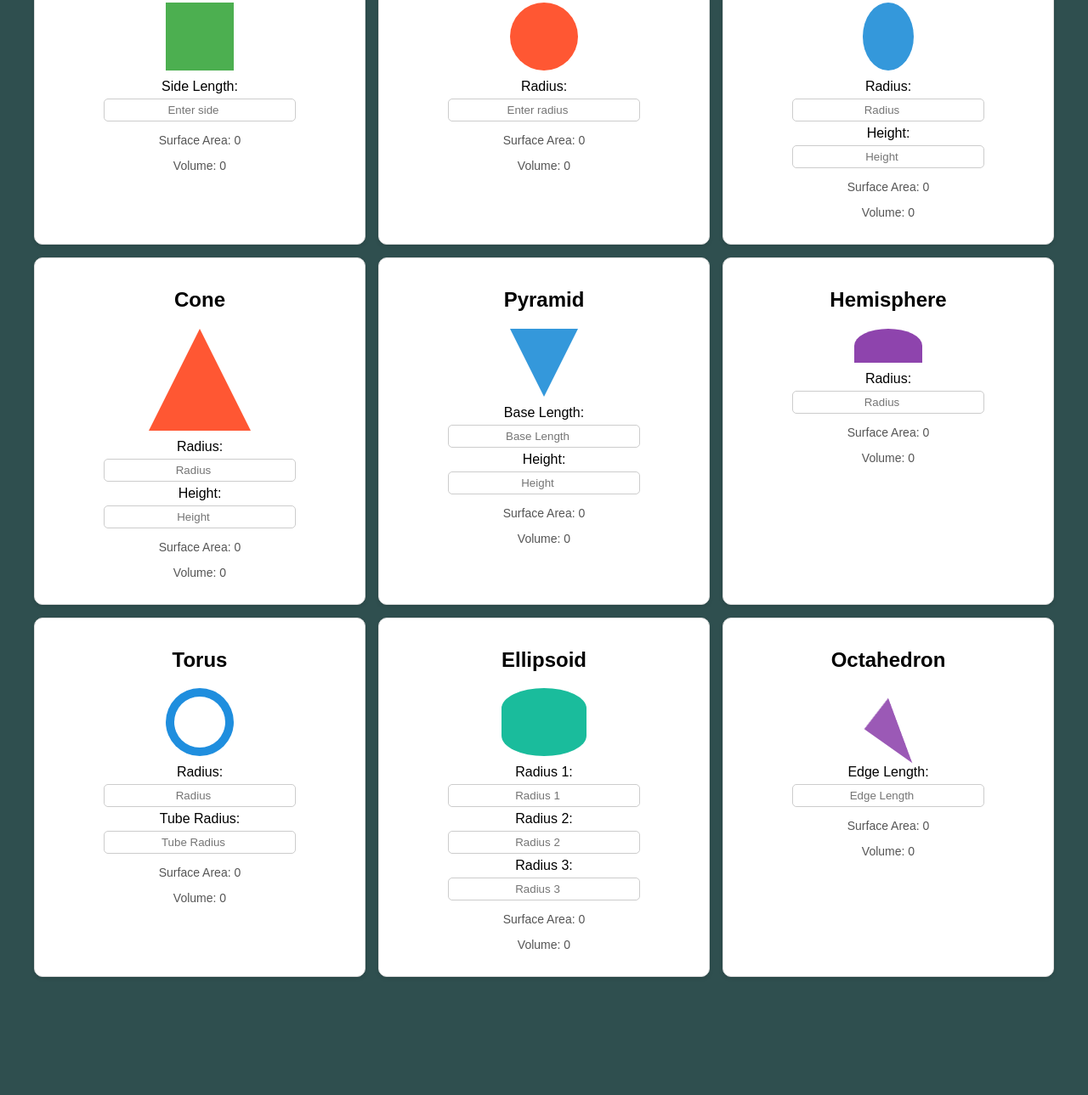
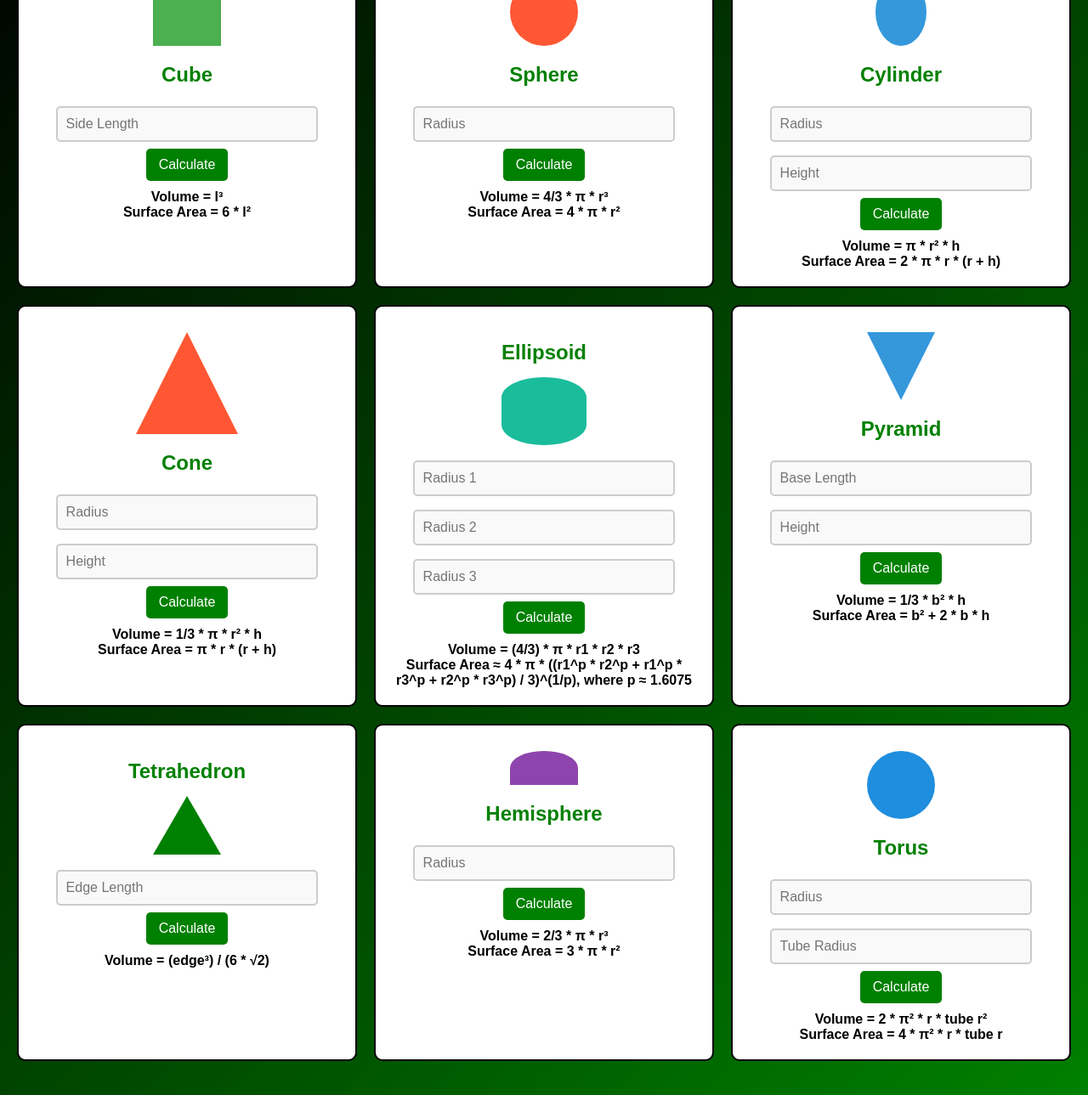
Before and after one commit to sagariyavaishnavi/js_pro, a plain HTML site: page geometry.html in a window 1280 px wide. Shown: the part 162-1451 px from the top of the page at 85% size. Before the commit the page ends 1332 px from the top, so only its background shows below. Drawn offline with Linux system fonts and the light colour scheme.

Commit message:
modified files

```diff
--- a/geometry.css
+++ b/geometry.css
@@ -1,41 +1,93 @@
 body {
-    font-family: Arial, sans-serif;
+  font-family:Arial, Helvetica, sans-serif;
   margin: 0;
   padding: 0;
-    text-align: center;
-    background-color: #f8f9fa;
-  }
-
-  h1 {
-    margin: 20px 0;
-    color: #333;
+  background: linear-gradient(135deg, black , green );
+  color: black;
+  display: flex;
+  flex-direction: column;
 }
 
 header {
   background: black;
-    color: white;
+  color: green;
   padding: 15px;
   text-align: center;
-    font-size: 26px;
+  font-size: 30px;
   font-weight: bold;
-    box-shadow: 0 4px 8px rgba(0, 0, 0, 0.3);
 }
 
-  .grid-container {
-    display: grid;
-    grid-template-columns: repeat(3, 1fr); /* 3x3 grid */
-    grid-gap: 15px;
-    padding: 20px;
-    max-width: 1200px;
-    margin: 0 auto;
+h2 {
+  color:green;
+  margin-bottom: 15px;
 }
 
-  .block {
-    background-color: #fff;
-    border: 1px solid #ddd;
+.container {
+  display: grid;
+  grid-template-columns: repeat(3, 1fr);
+  gap: 20px;
+  padding: 20px;
+  margin: 20px auto;
+}
+
+.section {
+  background:white;
+  border: 2px solid black;
   border-radius: 10px;
-    padding: 15px;
-    box-shadow: 0 2px 5px rgba(0, 0, 0, 0.1);
+  padding: 20px;
+  text-align: center;
+  transition: transform 0.3s ease, box-shadow 0.3s ease;
+}
+
+.section:hover {
+  transform: translateY(-5px);
+}
+
+.image {
+  height: 100px;
+  width: auto;
+}
+
+
+input {
+  padding: 10px;
+  margin: 8px 0;
+  border: 2px solid #ccc;
+  border-radius: 5px;
+  font-size: 16px;
+  width: 80%;
+  outline: none;
+  background: #f9f9f9;
+  color: #333;
+}
+
+
+button {
+  background: green; /* Teal button */
+  color: white;
+  border: none;
+  padding: 10px 15px;
+  border-radius: 5px;
+  font-size: 16px;
+  cursor: pointer;
+}
+
+button:hover {
+  background: black;
+  color: white;
+}
+
+.formula {
+  margin-top: 10px;
+  font-size: 14px;
+  color: black;
+  font-style: italic;
+}
+
+.result {
+  margin-top: 10px;
+  font-weight: bold;
+  color:black;
 }
 
 .shape {
@@ -71,7 +123,12 @@ body {
   border-bottom: 120px solid #FF5733;
   border-top: none;
 }
-
+.ellipsoid-shape {
+  background-color: #1ABC9C;
+  width: 100px;
+  height: 80px;
+  border-radius: 50% / 30%;
+}
 
 .pyramid-shape {
   width: 0;
@@ -80,6 +137,15 @@ body {
   border-right: 40px solid transparent;
   border-bottom: 80px solid #3498DB;
   transform: rotateX(180deg);
+}
+
+.tetrahedron-shape {
+  width :0 ; /* Base width for tetrahedron shape */
+  height :0 ; /* Base height for tetrahedron shape */
+  border-left :40px solid transparent ;
+  border-right :40px solid transparent ;
+  border-bottom :69.28px solid green; /* Tetrahedron base color (equilateral triangle)*/
+  position :relative ;
 }
 
 .hemisphere-shape {
@@ -97,47 +163,14 @@ body {
   position: relative;
 }
 
-  .torus-shape::before {
-    content: "";
-    position: absolute;
-    top: 10px;
-    left: 10px;
-    background-color: white;
-    width: 60px;
-    height: 60px;
-    border-radius: 50%;
+
+
+@media (max-width: 768px) {
+  header {
+      font-size: 25px;
   }
 
-  .ellipsoid-shape {
-    background-color: #1ABC9C;
-    width: 100px;
-    height: 80px;
-    border-radius: 50% / 30%;
+  .container {
+      grid-template-columns: repeat(auto-fill, minmax(100%,1fr));
   }
-
-  .octahedron-shape {
-    width: 0;
-    height: 0;
-    border-left: 40px solid transparent;
-    border-right: 40px solid transparent;
-    border-bottom: 80px solid #9B59B6;
-    transform: rotateX(45deg) rotateY(45deg);
 }
-
-  label, input {
-    display: block;
-    margin: 5px auto;
-  }
-
-  input {
-    padding: 5px;
-    width: 60%;
-    border: 1px solid #ccc;
-    border-radius: 5px;
-    text-align: center;
-  }
-
-  p {
-    font-size: 14px;
-    color: #555;
-  }
--- a/geometry.html
+++ b/geometry.html
@@ -3,109 +3,118 @@
 <head>
     <meta charset="UTF-8">
     <meta name="viewport" content="width=device-width, initial-scale=1.0">
-  <title>3D Geometry Shapes</title>
+    <title>3D Geometry Calculator</title>
     <link rel="stylesheet" href="geometry.css">
 </head>
-<body style="background-color:darkslategrey;">
+<body>
+
 <header>
-    3D Geometry Calculator - 9 Shapes
+    Geometry Calculator
 </header>
-  <div class="grid-container">
-    <!-- Blocks for 9 Shapes -->
-    <div class="block" id="cube">
+
+<div class="container">
+    <!-- Cube Section -->
+    <div class="section">
+        <div class="shape cube-shape"></div>
         <h2>Cube</h2>
-      <div class="shape cube-shape"></div>
-      <label>Side Length:</label>
-      <input type="number" id="cube-input" placeholder="Enter side">
-      <p>Surface Area: <span id="cube-sa">0</span></p>
-      <p>Volume: <span id="cube-vol">0</span></p>
+        <input type="number" id="cubeSide" placeholder="Side Length" />
+        <button onclick="calculateCube()">Calculate</button>
+        <div class="formula" id="cubeVolumeFormula"> </div>
+        <div class="result" id="cubeResult"> Volume = l³<br>Surface Area = 6 * l²</div>
     </div>
 
-    <div class="block" id="sphere">
+    <!-- Sphere Section -->
+    <div class="section">
+        <div class="shape sphere-shape"></div>
         <h2>Sphere</h2>
-      <div class="shape sphere-shape"></div>
-      <label>Radius:</label>
-      <input type="number" id="sphere-input" placeholder="Enter radius">
-      <p>Surface Area: <span id="sphere-sa">0</span></p>
-      <p>Volume: <span id="sphere-vol">0</span></p>
+        <input type="number" id="sphereRadius" placeholder="Radius" />
+        <button onclick="calculateSphere()">Calculate</button>
+        <div class="formula" id="sphereVolumeFormula"></div>
+        <div class="result" id="sphereResult"> Volume = 4/3 * π * r³<br>Surface Area = 4 * π * r²</div>
     </div>
 
-    <div class="block" id="cylinder">
+    <!-- Cylinder Section -->
+    <div class="section">
+        <div class="shape cylinder-shape"></div>
         <h2>Cylinder</h2>
-      <div class="shape cylinder-shape"></div>
-      <label>Radius:</label>
-      <input type="number" id="cylinder-radius" placeholder="Radius">
-      <label>Height:</label>
-      <input type="number" id="cylinder-height" placeholder="Height">
-      <p>Surface Area: <span id="cylinder-sa">0</span></p>
-      <p>Volume: <span id="cylinder-vol">0</span></p>
+        <input type="number" id="cylinderRadius" placeholder="Radius" />
+        <input type="number" id="cylinderHeight" placeholder="Height" />
+        <button onclick="calculateCylinder()">Calculate</button>
+        <div class="formula" id="cylinderVolumeFormula"></div>
+        <div class="result" id="cylinderResult">Volume = π * r² * h<br>Surface Area = 2 * π * r * (r + h)</div>
     </div>
 
-    <div class="block" id="cone">
+    <!-- Cone Section -->
+    <div class="section">
+        <div class="shape cone-shape"></div>
         <h2>Cone</h2>
-      <div class="shape cone-shape"></div>
-      <label>Radius:</label>
-      <input type="number" id="cone-radius" placeholder="Radius">
-      <label>Height:</label>
-      <input type="number" id="cone-height" placeholder="Height">
-      <p>Surface Area: <span id="cone-sa">0</span></p>
-      <p>Volume: <span id="cone-vol">0</span></p>
+        <input type="number" id="coneRadius" placeholder="Radius" />
+        <input type="number" id="coneHeight" placeholder="Height" />
+        <button onclick="calculateCone()">Calculate</button>
+        <div class="formula" id="coneVolumeFormula"></div>
+        <div class="result" id="coneResult">Volume = 1/3 * π * r² * h<br>Surface Area = π * r * (r + h)</div>
     </div>
 
-    <div class="block" id="pyramid">
-      <h2>Pyramid</h2>
-      <div class="shape pyramid-shape"></div>
-      <label>Base Length:</label>
-      <input type="number" id="pyramid-base" placeholder="Base Length">
-      <label>Height:</label>
-      <input type="number" id="pyramid-height" placeholder="Height">
-      <p>Surface Area: <span id="pyramid-sa">0</span></p>
-      <p>Volume: <span id="pyramid-vol">0</span></p>
-    </div>
-
-    <div class="block" id="hemisphere">
-      <h2>Hemisphere</h2>
-      <div class="shape hemisphere-shape"></div>
-      <label>Radius:</label>
-      <input type="number" id="hemisphere-radius" placeholder="Radius">
-      <p>Surface Area: <span id="hemisphere-sa">0</span></p>
-      <p>Volume: <span id="hemisphere-vol">0</span></p>
-    </div>
-
-    <div class="block" id="torus">
-      <h2>Torus</h2>
-      <div class="shape torus-shape"></div>
-      <label>Radius:</label>
-      <input type="number" id="torus-radius" placeholder="Radius">
-      <label>Tube Radius:</label>
-      <input type="number" id="torus-tube-radius" placeholder="Tube Radius">
-      <p>Surface Area: <span id="torus-sa">0</span></p>
-      <p>Volume: <span id="torus-vol">0</span></p>
-    </div>
-
-    <div class="block" id="ellipsoid">
+    <!-- Ellipsoid Section -->
+    <div class="section" >
         <h2>Ellipsoid</h2>
         <div class="shape ellipsoid-shape"></div>
-      <label>Radius 1:</label>
         <input type="number" id="ellipsoid-radius1" placeholder="Radius 1">
-      <label>Radius 2:</label>
         <input type="number" id="ellipsoid-radius2" placeholder="Radius 2">
-      <label>Radius 3:</label>
         <input type="number" id="ellipsoid-radius3" placeholder="Radius 3">
-      <p>Surface Area: <span id="ellipsoid-sa">0</span></p>
-      <p>Volume: <span id="ellipsoid-vol">0</span></p>
-    </div>
-
-    <div class="block" id="octahedron">
-      <h2>Octahedron</h2>
-      <div class="shape octahedron-shape"></div>
-      <label>Edge Length:</label>
-      <input type="number" id="octahedron-edge" placeholder="Edge Length">
-      <p>Surface Area: <span id="octahedron-sa">0</span></p>
-      <p>Volume: <span id="octahedron-vol">0</span></p>
+        <button onclick="calculateEllipsoid()">Calculate</button>
+        <div class="formula" id="coneVolumeFormula"></div>
+        <div class="result" id="ellipsoidResult">
+            Volume = (4/3) * π * r1 * r2 * r3<br>
+            Surface Area ≈ 4 * π * ((r1^p * r2^p + r1^p * r3^p + r2^p * r3^p) / 3)^(1/p), where p ≈ 1.6075
         </div>
       </div>
 
-  <script src="geometry.js"></script>
+    <!-- Pyramid Section -->
+    <div class="section">
+        <div class="shape pyramid-shape"></div>
+        <h2>Pyramid</h2>
+        <input type="number" id="pyramidBase" placeholder="Base Length" />
+        <input type="number" id="pyramidHeight" placeholder="Height" />
+        <button onclick="calculatePyramid()">Calculate</button>
+        <div class="formula" id="pyramidVolumeFormula"></div>
+        <div class="result" id="pyramidResult"> Volume = 1/3 * b² * h<br>Surface Area = b² + 2 * b * h</div>
+    </div>
+
+    <!-- Tetrahedron Section -->
+    <div class="section">
+        <h2>Tetrahedron</h2>
+        <div class="shape tetrahedron-shape"></div>
+        <input type="number" id="tetrahedronEdge" placeholder="Edge Length" />
+        <button onclick="calculateTetrahedron()">Calculate</button>
+        <div class="formula" id="tetrahedronVolumeFormula"></div>
+        <div class="result" id="tetrahedronResult"> Volume = (edge³) / (6 * √2)</div>
+    </div>
+
+    <!-- Hemisphere Section -->
+    <div class="section">
+        <div class="shape hemisphere-shape"></div>
+        <h2>Hemisphere</h2>
+        <input type="number" id="hemisphereRadius" placeholder="Radius" />
+        <button onclick="calculateHemisphere()">Calculate</button>
+        <div class="formula" id="hemisphereVolumeFormula"></div>
+        <div class="result" id="hemisphereResult"> Volume = 2/3 * π * r³<br>Surface Area = 3 * π * r²</div>
+    </div>
+
+    <!-- Torus Section -->
+    <div class="section">
+        <div class="shape torus-shape"></div>
+        <h2>Torus</h2>
+        <input type="number" id="torusRadius" placeholder="Radius" />
+        <input type="number" id="torusTubeRadius" placeholder="Tube Radius" />
+        <button onclick="calculateTorus()">Calculate</button>
+        <div class="formula" id="torusVolumeFormula"></div>
+        <div class="result" id="torusResult"> Volume = 2 * π² * r * tube r²<br>Surface Area = 4 * π² * r * tube r</div>
+    </div>
+</div>
+
+<script src="geometry.js">
+</script>
+
 </body>
 </html>
--- a/geometry.js
+++ b/geometry.js
@@ -1,88 +1,73 @@
-// Function to calculate Cube
 function calculateCube() {
-    const side = parseFloat(document.getElementById("cube-input").value) || 0;
-    document.getElementById("cube-sa").textContent = (6 * side ** 2).toFixed(2);
-    document.getElementById("cube-vol").textContent = (side ** 3).toFixed(2);
+  const side = document.getElementById("cubeSide").value;
+  const volume = Math.pow(side, 3);
+  const surfaceArea = 6 * Math.pow(side, 2);
+  document.getElementById("cubeResult").innerText = `Result:\nVolume: ${volume}\nSurface Area: ${surfaceArea}`;
 }
 
-  // Function to calculate Sphere
 function calculateSphere() {
-    const radius = parseFloat(document.getElementById("sphere-input").value) || 0;
-    document.getElementById("sphere-sa").textContent = (4 * Math.PI * radius ** 2).toFixed(2);
-    document.getElementById("sphere-vol").textContent = ((4 / 3) * Math.PI * radius ** 3).toFixed(2);
+  const radius = document.getElementById("sphereRadius").value;
+  const volume = (4 / 3) * Math.PI * Math.pow(radius, 3);
+  const surfaceArea = 4 * Math.PI * Math.pow(radius, 2);
+  document.getElementById("sphereResult").innerText = `Result:\nVolume: ${volume}\nSurface Area: ${surfaceArea}`;
 }
 
-  // Function to calculate Cylinder
 function calculateCylinder() {
-    const radius = parseFloat(document.getElementById("cylinder-radius").value) || 0;
-    const height = parseFloat(document.getElementById("cylinder-height").value) || 0;
-    document.getElementById("cylinder-sa").textContent = (2 * Math.PI * radius * (radius + height)).toFixed(2);
-    document.getElementById("cylinder-vol").textContent = (Math.PI * radius ** 2 * height).toFixed(2);
+  const radius = document.getElementById("cylinderRadius").value;
+  const height = document.getElementById("cylinderHeight").value;
+  const volume = Math.PI * Math.pow(radius, 2) * height;
+  const surfaceArea = 2 * Math.PI * radius * (radius + height);
+  document.getElementById("cylinderResult").innerText = `Result:\nVolume: ${volume}\nSurface Area: ${surfaceArea}`;
 }
 
-  // Function to calculate Cone
 function calculateCone() {
-    const radius = parseFloat(document.getElementById("cone-radius").value) || 0;
-    const height = parseFloat(document.getElementById("cone-height").value) || 0;
-    const slantHeight = Math.sqrt(radius ** 2 + height ** 2);
-    document.getElementById("cone-sa").textContent = (Math.PI * radius * (radius + slantHeight)).toFixed(2);
-    document.getElementById("cone-vol").textContent = ((1 / 3) * Math.PI * radius ** 2 * height).toFixed(2);
+  const radius = document.getElementById("coneRadius").value;
+  const height = document.getElementById("coneHeight").value;
+  const volume = (1 / 3) * Math.PI * Math.pow(radius, 2) * height;
+  const slantHeight = Math.sqrt(Math.pow(radius, 2) + Math.pow(height, 2));
+  const surfaceArea = Math.PI * radius * (radius + slantHeight);
+  document.getElementById("coneResult").innerText = `Result:\nVolume: ${volume}\nSurface Area: ${surfaceArea}`;
 }
 
-  // Function to calculate Pyramid
-  function calculatePyramid() {
-    const base = parseFloat(document.getElementById("pyramid-base").value) || 0;
-    const height = parseFloat(document.getElementById("pyramid-height").value) || 0;
-    const surfaceArea = base * base + 2 * base * Math.sqrt((base / 2) ** 2 + height ** 2);
-    const volume = (1 / 3) * base ** 2 * height;
-    document.getElementById("pyramid-sa").textContent = surfaceArea.toFixed(2);
-    document.getElementById("pyramid-vol").textContent = volume.toFixed(2);
+function calculateEllipsoid() {
+  const r1 = parseFloat(document.getElementById("ellipsoid-radius1").value);
+  const r2 = parseFloat(document.getElementById("ellipsoid-radius2").value);
+  const r3 = parseFloat(document.getElementById("ellipsoid-radius3").value);
+  const volume = (4 / 3) * Math.PI * r1 * r2 * r3;
+  const p = 1.6075; // Approximation constant
+  const surfaceArea = 4 * Math.PI * Math.pow(
+      ((Math.pow(r1, p) * Math.pow(r2, p) + Math.pow(r1, p) * Math.pow(r3, p) + Math.pow(r2, p) * Math.pow(r3, p)) / 3),
+      (1 / p)
+  );
+  document.getElementById("ellipsoidResult").innerText = `Result:\nVolume: ${volume.toFixed(2)}\nSurface Area: ${surfaceArea.toFixed(2)}`;
 }
 
-  // Function to calculate Hemisphere
-  function calculateHemisphere() {
-    const radius = parseFloat(document.getElementById("hemisphere-radius").value) || 0;
-    document.getElementById("hemisphere-sa").textContent = (3 * Math.PI * radius ** 2).toFixed(2);
-    document.getElementById("hemisphere-vol").textContent = ((2 / 3) * Math.PI * radius ** 3).toFixed(2);
+function calculatePyramid() {
+  const base = document.getElementById("pyramidBase").value;
+  const height = document.getElementById("pyramidHeight").value;
+  const volume = (1 / 3) * Math.pow(base, 2) * height;
+  const slantHeight = Math.sqrt(Math.pow(height, 2) + Math.pow(base / 2, 2));
+  const surfaceArea = Math.pow(base, 2) + 2 * base * slantHeight;
+  document.getElementById("pyramidResult").innerText = `Result:\nVolume: ${volume}\nSurface Area: ${surfaceArea}`;
 }
 
-  // Function to calculate Torus
-  function calculateTorus() {
-    const radius = parseFloat(document.getElementById("torus-radius").value) || 0;
-    const tubeRadius = parseFloat(document.getElementById("torus-tube-radius").value) || 0;
-    document.getElementById("torus-sa").textContent = (4 * Math.PI ** 2 * radius * tubeRadius).toFixed(2);
-    document.getElementById("torus-vol").textContent = (2 * Math.PI ** 2 * radius * tubeRadius ** 2).toFixed(2);
+function calculateTetrahedron() {
+  const edge = document.getElementById("tetrahedronEdge").value;
+  const volume = (Math.pow(edge, 3)) / (6 * Math.sqrt(2));
+  document.getElementById("tetrahedronResult").innerText = `Result:\nVolume: ${volume}`;
 }
 
-  // Function to calculate Ellipsoid
-  function calculateEllipsoid() {
-    const r1 = parseFloat(document.getElementById("ellipsoid-radius1").value) || 0;
-    const r2 = parseFloat(document.getElementById("ellipsoid-radius2").value) || 0;
-    const r3 = parseFloat(document.getElementById("ellipsoid-radius3").value) || 0;
-    document.getElementById("ellipsoid-sa").textContent = (4 * Math.PI * Math.pow((r1 * r2 * r3), 1 / 3)).toFixed(2);
-    document.getElementById("ellipsoid-vol").textContent = ((4 / 3) * Math.PI * r1 * r2 * r3).toFixed(2);
+function calculateHemisphere() {
+  const radius = document.getElementById("hemisphereRadius").value;
+  const volume = (2 / 3) * Math.PI * Math.pow(radius, 3);
+  const surfaceArea = 3 * Math.PI * Math.pow(radius, 2);
+  document.getElementById("hemisphereResult").innerText = `Result:\nVolume: ${volume}\nSurface Area: ${surfaceArea}`;
 }
 
-  // Function to calculate Octahedron
-  function calculateOctahedron() {
-    const edge = parseFloat(document.getElementById("octahedron-edge").value) || 0;
-    document.getElementById("octahedron-sa").textContent = (2 * Math.sqrt(3) * edge ** 2).toFixed(2);
-    document.getElementById("octahedron-vol").textContent = ((Math.sqrt(2) / 3) * edge ** 3).toFixed(2);
+function calculateTorus() {
+  const radius = document.getElementById("torusRadius").value;
+  const tubeRadius = document.getElementById("torusTubeRadius").value;
+  const volume = 2 * Math.PI * Math.PI * radius * Math.pow(tubeRadius, 2);
+  const surfaceArea = 4 * Math.PI * Math.PI * radius * tubeRadius;
+  document.getElementById("torusResult").innerText = `Result:\nVolume: ${volume}\nSurface Area: ${surfaceArea}`;
 }
-
-  // Event listeners for inputs
-  document.getElementById("cube-input").addEventListener("input", calculateCube);
-  document.getElementById("sphere-input").addEventListener("input", calculateSphere);
-  document.getElementById("cylinder-radius").addEventListener("input", calculateCylinder);
-  document.getElementById("cylinder-height").addEventListener("input", calculateCylinder);
-  document.getElementById("cone-radius").addEventListener("input", calculateCone);
-  document.getElementById("cone-height").addEventListener("input", calculateCone);
-  document.getElementById("pyramid-base").addEventListener("input", calculatePyramid);
-  document.getElementById("pyramid-height").addEventListener("input", calculatePyramid);
-  document.getElementById("hemisphere-radius").addEventListener("input", calculateHemisphere);
-  document.getElementById("torus-radius").addEventListener("input", calculateTorus);
-  document.getElementById("torus-tube-radius").addEventListener("input", calculateTorus);
-  document.getElementById("ellipsoid-radius1").addEventListener("input", calculateEllipsoid);
-  document.getElementById("ellipsoid-radius2").addEventListener("input", calculateEllipsoid);
-  document.getElementById("ellipsoid-radius3").addEventListener("input", calculateEllipsoid);
-  document.getElementById("octahedron-edge").addEventListener("input", calculateOctahedron);
```
Lines whose indentation alone changed are shown as unchanged.
